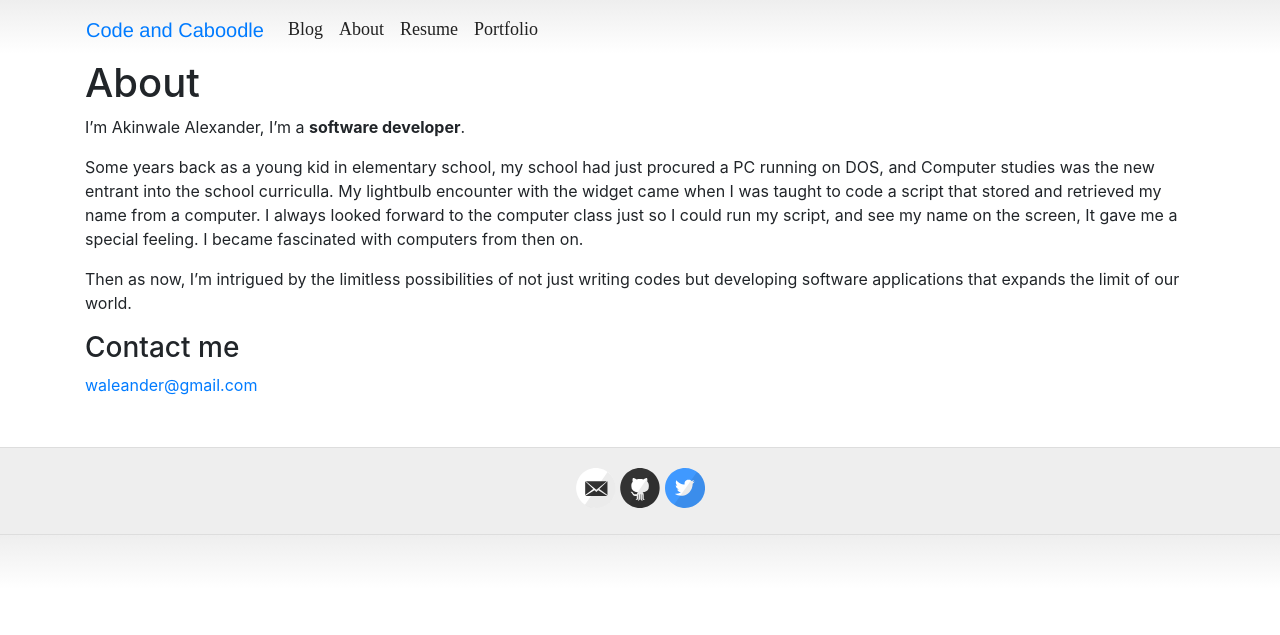
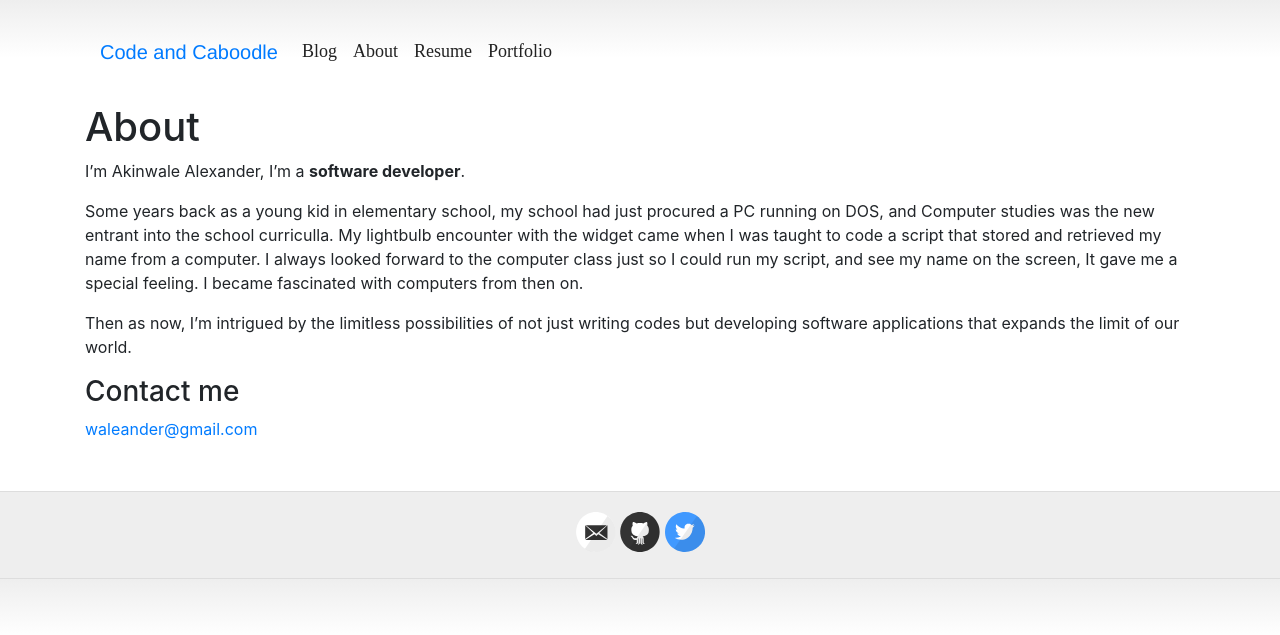
Before and after one commit to yeleywale/yeleywale.github.io, a Jekyll site: the page built from about.md, in a window 1280 px wide. Shown: the top 635 px of the page. Built offline with Jekyll 4.4.1, drawn with Linux system fonts in a browser that asks for light colours; some web fonts are replaced.

Commit message:
Add padding to header

```diff
--- a/_layouts/default.html
+++ b/_layouts/default.html
@@ -28,7 +28,7 @@
 
 <body>
 
-    <nav class="navbar navbar-expand-lg container">
+    <nav class="navbar navbar-expand-lg container" style="padding:30px;">
         <a class="navbar-brand" href="{{ site.baseurl }}/">{{ site.name }}</a>
         <button class="navbar-toggler" type="button" data-toggle="collapse" data-target="#navbarSupportedContent" aria-controls="navbarSupportedContent" aria-expanded="false" aria-label="Toggle navigation">
           <span class="navbar-toggler-icon"></span>
```
